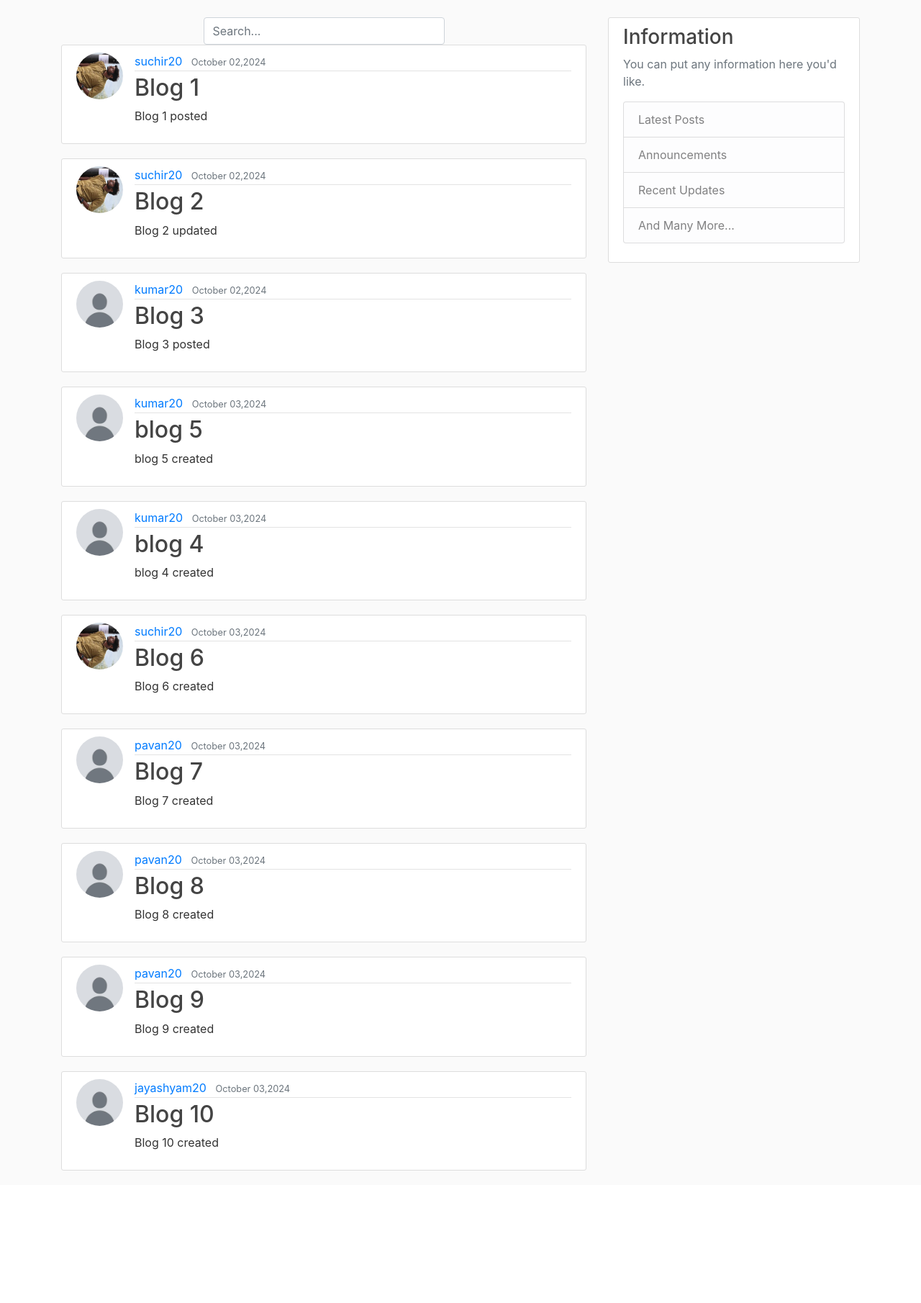
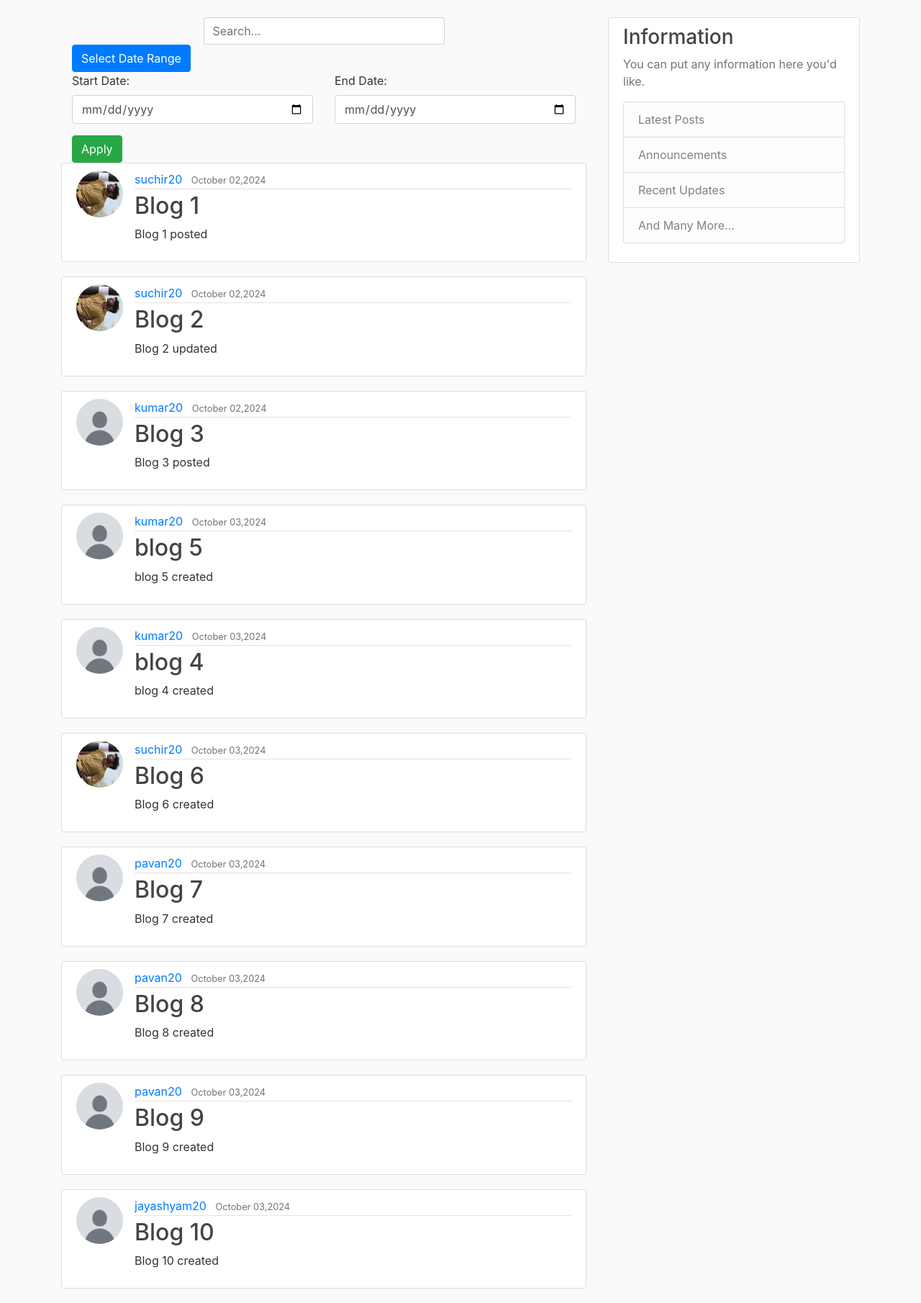
Before and after one commit to suchir-cyber/Blog_App, a Django app: template blog_app/blog/templates/blog/searchbar.html in a window 1280 px wide. Shown: the part 56-1866 px from the top of the page at 72% size. Before the commit the page ends 1682 px from the top, so only its background shows below. Run offline with Django 4.2, Linux system fonts and the light colour scheme; the template is opened without the code that fills it: values that come from a table or form of the project are taken from there, others are empty; data comes from the database, SQL or seed files in the repository; some libraries are stand-ins or nearby versions.

Commit message:
Updated searchbar.html

```diff
--- a/blog_app/blog/templates/blog/searchbar.html
+++ b/blog_app/blog/templates/blog/searchbar.html
@@ -1,10 +1,10 @@
 {% extends "blog/base.html" %}
 {% block content %}
 <form action="{% url 'searchbar' %}" method="GET" class="search-form">
-    <div class="container">
+    <div class="container searchBox">
         <div class="row justify-content-center">
           <div class="col-md-6" class="to_padd">
-            <div class="search-container searchBox">
+            <div class="search-container ">
               <input type="text" name="search" class="form-control search-input" placeholder="Search...">
 
             </div>
@@ -12,6 +12,25 @@
         </div>
     </div>
 </form>
+
+<div class="container">
+    <button id="toggleDatePicker" class="btn btn-primary">Select Date Range</button>
+    <div class="date-picker-container" id="datePickerContainer">
+        <form action="{% url 'searchbar' %}" method="GET" class="search-form">
+            <div class="row">
+                <div class="col-md-6">
+                    <label for="start_date">Start Date:</label>
+                    <input type="date" name="start_date" id="start_date" class="form-control">
+                </div>
+                <div class="col-md-6">
+                    <label for="end_date">End Date:</label>
+                    <input type="date" name="end_date" id="end_date" class="form-control">
+                </div>
+            </div>
+            <button type="submit" class="btn btn-success mt-3">Apply</button>
+        </form>
+    </div>
+  </div>
 
   {% if posts %}
     {% for post in posts %}
```
